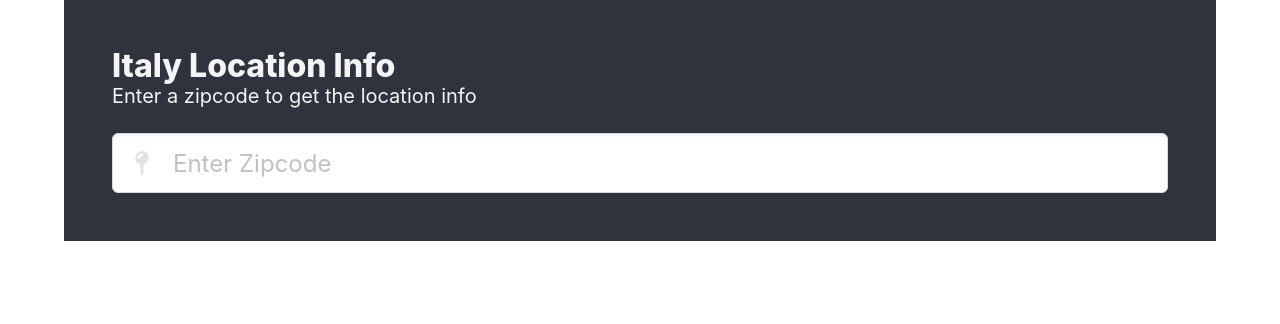
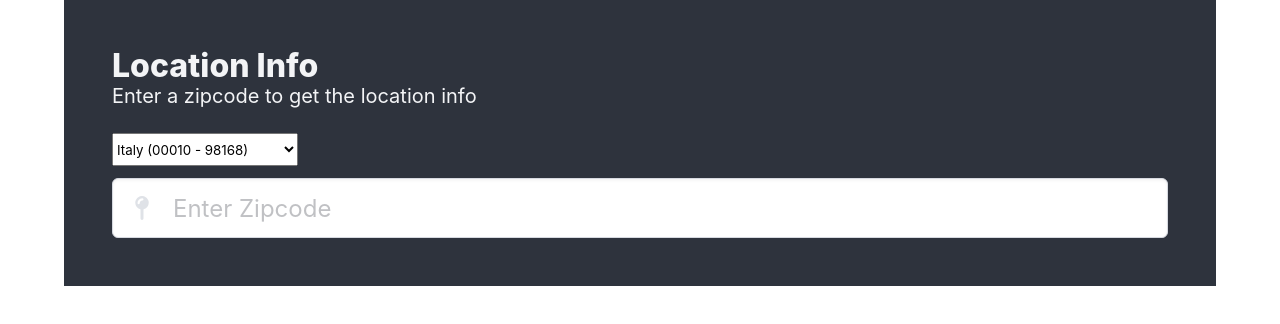
Before and after one commit to LeonardSuli/js-zipcode-app-bradTM, a plain HTML site: page index.html in a window 1280 px wide. Drawn offline with nearby package versions, Linux system fonts and the light colour scheme.

Commit message:
add select button

```diff
--- a/index.html
+++ b/index.html
@@ -16,6 +16,12 @@
         .icon-check {
             display: none;
         }
+
+        .slide-out {
+            opacity: 0;
+            transform: translateY(20px);
+            transition: opacity 0.5s ease, transform 0.5s ease;
+        }
     </style>
 </head>
 
@@ -23,12 +29,22 @@
 
     <section class="hero hero-body is-dark container">
 
-        <h1 class="title">Italy Location Info</h1>
+        <h1 class="title">Location Info</h1>
         <h2 class="subtitle">Enter a zipcode to get the location info</h2>
 
         <form id="zipForm">
             <div class="field">
+
+                <select id="country" class="select mb-3">
+                    <option value="it">Italy (00010 - 98168)</option>
+                    <option value="us">USA (00210 - 99950)</option>
+                    <option value="de">Germany (01067 - 99998)</option>
+                    <option value="fr">France (01000 - 98799)</option>
+                    <option value="es">Spain (01001 - 52080)</option>
+                </select>
+
                 <div class="control has-icons-left has-icons-right">
+
 
                     <input class="input zip is-large" type="text" placeholder="Enter Zipcode">
 
```
